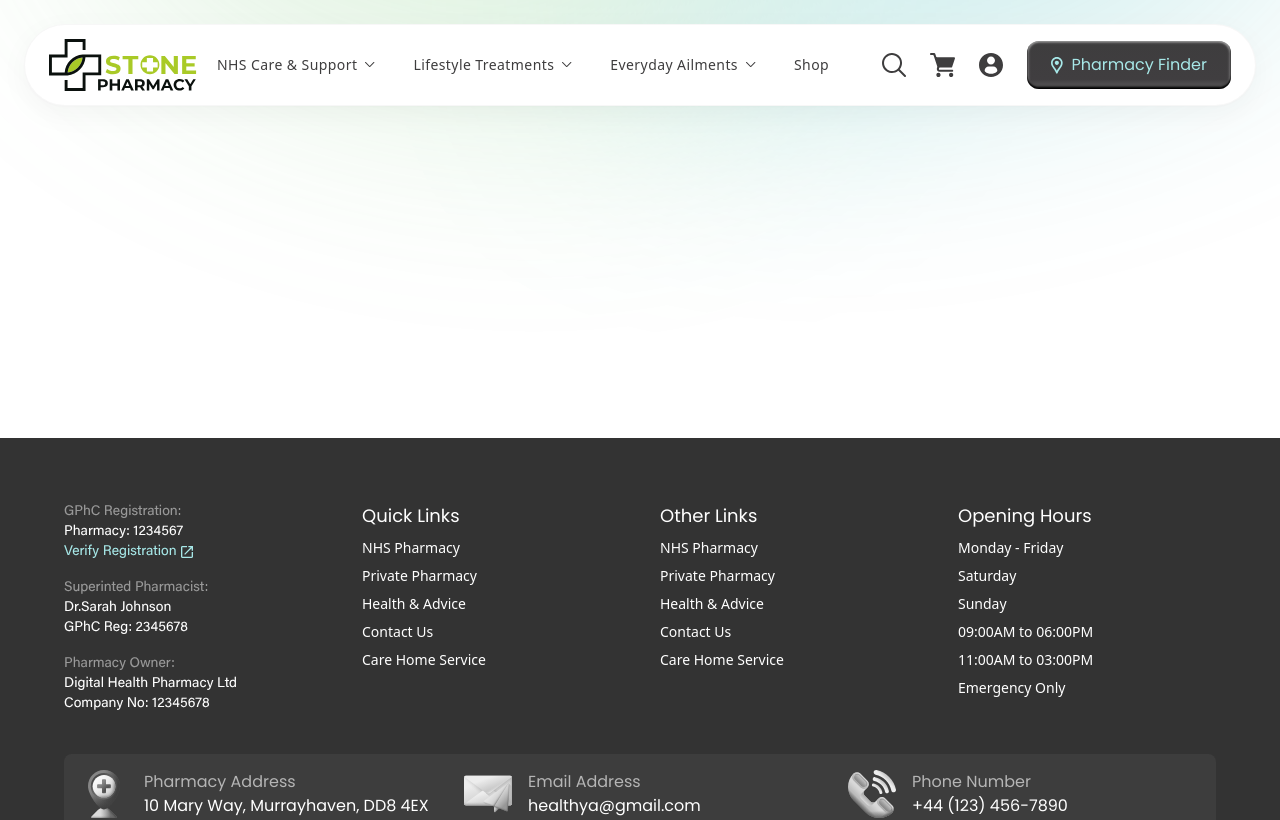
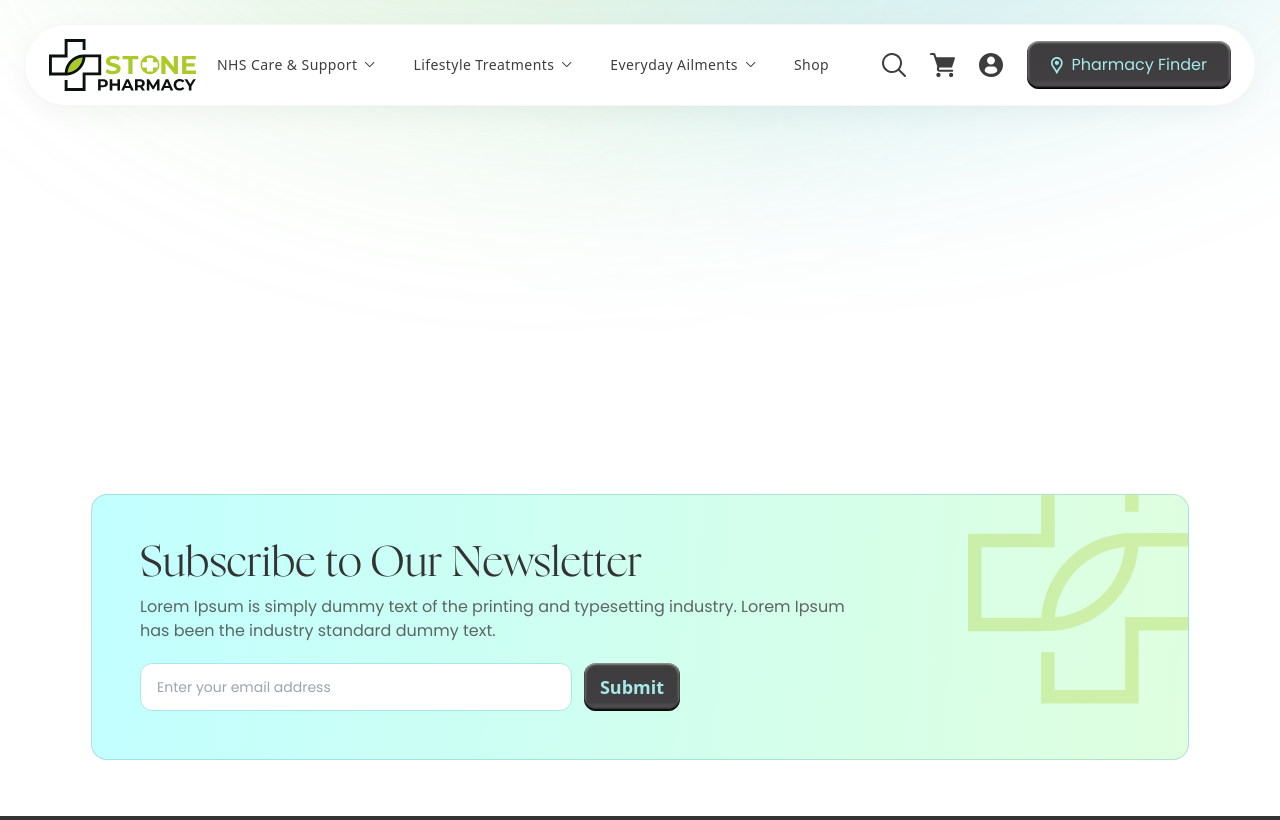
Before and after one commit to Priyankasapp/stone-pharmacy, a Next.js app: page / in a window 1280 px wide. Shown: the top 820 px of the page. Built offline with nearby package versions, Linux system fonts and the light colour scheme.

Commit message:
Our News Later component created ..

```diff
--- a/app/components/Navbar.tsx
+++ b/app/components/Navbar.tsx
@@ -8,7 +8,6 @@ import { UserIcon } from "./icons/UserIcon";
 import { MapIcon } from "./icons/MapIcon";
 import { LogoIcon } from "@/lib/icon";
 import { ChevronDown } from "./icons/ChevronDown";
-
 
 const Navbar = () => {
   const [isMenuOpen, setIsMenuOpen] = useState(false);
@@ -32,14 +31,12 @@ const Navbar = () => {
   return (
     <nav
       aria-label="Main navigation"
-      className="absolute left-3 right-3 top-3 z-50 rounded-[28px] border border-neutral-200/30 bg-white px-4 py-2 shadow-[0_8px_30px_rgb(0,0,0,0.04),0_1px_2px_rgba(0,0,0,0.02)] sm:left-6 sm:right-6 sm:px-6 xl:top-6 xl:rounded-full xl:py-0"
+      className="fixed left-3 right-3 top-3 z-50 rounded-[28px] border border-neutral-200/30 bg-white px-4 py-2 shadow-[0_8px_30px_rgb(0,0,0,0.04),0_1px_2px_rgba(0,0,0,0.02)] sm:left-6 sm:right-6 sm:px-6 xl:top-6 xl:rounded-full xl:py-0"
     >
       <div className="flex h-14 items-center justify-between xl:h-20">
-
         <div className="flex">
           <LogoIcon />
           <div className="hidden items-center gap-1 xl:flex">
-
             {navLink.map((link, index) => (
               <button
                 key={link.label}
@@ -59,15 +56,14 @@ const Navbar = () => {
           </div>
         </div>
 
-
-        <div className="hidden items-center gap-6 xl:flex">
-          {actions}
-        </div>
+        <div className="hidden items-center gap-6 xl:flex">{actions}</div>
 
         <button
           type="button"
           className="flex h-11 w-11 items-center justify-center rounded-full text-charcoal transition-colors hover:bg-neutral-100 focus-visible:outline focus-visible:outline-2 focus-visible:outline-offset-2 focus-visible:outline-charcoal xl:hidden"
-          aria-label={isMenuOpen ? "Close navigation menu" : "Open navigation menu"}
+          aria-label={
+            isMenuOpen ? "Close navigation menu" : "Open navigation menu"
+          }
           aria-expanded={isMenuOpen}
           aria-controls="mobile-navigation"
           onClick={() => setIsMenuOpen((open) => !open)}
--- /dev/null
+++ b/app/components/OurNewsLatter.tsx
@@ -0,0 +1,36 @@
+import PlusIcon from "./icons/PlusIcon";
+
+const OurNewsLatter = () => {
+  return (
+    <section className="flex w-full justify-center px-4 py-10 sm:px-6 sm:py-14 lg:px-8">
+      <div className="relative w-full max-w-[1098px] overflow-hidden rounded-2xl border border-teal-700/20 bg-[linear-gradient(93.23deg,rgba(153,255,255,0.6)_0.34%,rgba(201,255,201,0.6)_100%)] p-5 sm:p-8 lg:p-12">
+        <span className="pointer-events-none absolute right-0 top-0 [&>svg]:h-auto [&>svg]:w-20 sm:[&>svg]:w-32 lg:[&>svg]:w-[220px]">
+          <PlusIcon />
+        </span>
+
+        <div className="relative z-10">
+          <h2 className="max-w-[620px] font-nightSerif text-3xl font-[400] leading-tight text-dark-charcoal sm:text-4xl lg:text-[42px]">
+            Subscribe to Our Newsletter
+          </h2>
+          <p className="mt-3 max-w-[721px] font-poppins text-sm font-[400] leading-6 text-[#333333BF] sm:text-base">
+            Lorem Ipsum is simply dummy text of the printing and typesetting
+            industry. Lorem Ipsum has been the industry standard dummy text.
+          </p>
+          <div className="mt-5 flex w-full max-w-[540px] flex-col gap-3 sm:flex-row">
+            <input
+              type="email"
+              placeholder="Enter your email address"
+              aria-label="Email address"
+              className="h-12 min-w-0 w-full rounded-xl border border-ice-blue bg-white px-4 font-poppins text-sm text-dark-charcoal placeholder:text-dark-charcoal/60 focus:outline-none focus:ring-2 focus:ring-dark-charcoal/40"
+            />
+            <button className="flex h-12 w-full flex-none items-center justify-center rounded-xl border-none bg-[linear-gradient(180deg,#3E3D3E_0%,#403E40_79.91%,#5E5D5E_100%)] px-6 text-lg font-[600] text-ice-blue shadow-[inset_0px_-2px_2px_0.5px_#000000,inset_0px_0px_2px_1.5px_rgba(255,255,255,0.5)] transition-opacity hover:opacity-90 sm:w-24">
+              Submit
+            </button>
+          </div>
+        </div>
+      </div>
+    </section>
+  );
+};
+
+export default OurNewsLatter;
--- /dev/null
+++ b/app/components/icons/PlusIcon.tsx
@@ -0,0 +1,12 @@
+import React from 'react'
+
+const PlusIcon = () => {
+  return (
+    <svg width="250" height="237" viewBox="0 0 250 237" fill="none" xmlns="http://www.w3.org/2000/svg">
+<path opacity="0.3" d="M186.229 43.2678C184.718 43.2678 183.233 43.3189 181.773 43.3701C183.258 43.2933 184.718 43.2422 186.229 43.2422C186.229 43.2422 178.88 43.5492 179.059 43.5492C127.848 47.0805 86.8282 88.176 83.4226 139.379H15.3889V59.3887H98.4787V-23.6468H178.521V18.9329H193.885V-39H83.1154V44.0354H0V154.732H83.141L98.5043 154.4C149.459 150.612 190.197 109.645 193.603 58.621H261.637V138.611H178.547V221.647H98.5043V178.734H83.141V237H193.91V153.965H277V43.2678H186.229ZM98.8371 138.944C102.371 96.697 135.991 62.8431 178.163 59.0048C174.655 101.175 140.881 134.927 98.8371 138.944Z" fill="#A9CA27"/>
+</svg>
+
+  )
+}
+
+export default PlusIcon
--- a/app/layout.tsx
+++ b/app/layout.tsx
@@ -17,6 +17,10 @@ const acuminVariable = localFont({
   display:'swap'
 })
 
+const nightSerif = localFont({
+  src:'../public/fonts/NyghtSerif-Light.woff2',
+  variable:'--font-night-serif',
+})
 const poppins = Poppins({
   variable: "--font-poppins",
   subsets: ["latin"],
@@ -33,7 +37,7 @@ export default function RootLayout({ children }: { children: React.ReactNode })
   return (
     <html
       lang="en"
-      className={`${poppins.variable} h-full ${acuminVariable.variable} ${clashGrotesk.variable } antialiased` }
+      className={`${poppins.variable} h-full ${acuminVariable.variable} ${nightSerif.variable} ${clashGrotesk.variable } antialiased` }
       suppressHydrationWarning
     >
       <body className="min-h-full flex flex-col" suppressHydrationWarning>
--- a/app/page.tsx
+++ b/app/page.tsx
@@ -2,12 +2,14 @@ import Image from "next/image";
 import Navbar from "./components/Navbar";
 import { Background } from "@/lib/icon";
 import Footer from "./components/Footer";
+import OurNewsLatter from "./components/OurNewsLatter";
 
 export default function Home() {
   return (
     <div className="absolute top-0 right-0 w-full  ">
       <Background/>
      <Navbar/>
+     <OurNewsLatter/>
      <Footer/>
     </div>
   );
--- a/lib/icon.tsx
+++ b/lib/icon.tsx
@@ -80,7 +80,7 @@ export const Background = () => {
           width="1227.59"
           height="870.545"
           filterUnits="userSpaceOnUse"
-          colorInterpolation-filters="sRGB"
+          colorInterpolationFilters="sRGB"
         >
           <feFlood floodOpacity="0" result="BackgroundImageFix" />
           <feBlend
@@ -101,7 +101,7 @@ export const Background = () => {
           width="1210.38"
           height="771.92"
           filterUnits="userSpaceOnUse"
-          colorInterpolation-filters="sRGB"
+          colorInterpolationFilters="sRGB"
         >
           <feFlood floodOpacity="0" result="BackgroundImageFix" />
           <feBlend
--- a/tailwind.config.js
+++ b/tailwind.config.js
@@ -28,6 +28,7 @@ module.exports = {
         clash:['var(--font-clash-grotesk)', 'sans-serif'],
         poppins:['var(--font-poppins)'],
         acumin:['var(--font-acumin)'],
+        nightSerif:['var(--font-night-serif)']
       },
     },
   },
```
Also changed, not shown: public/fonts/NyghtSerif-Light.woff2 (added). Lines whose indentation alone changed are shown as unchanged.
